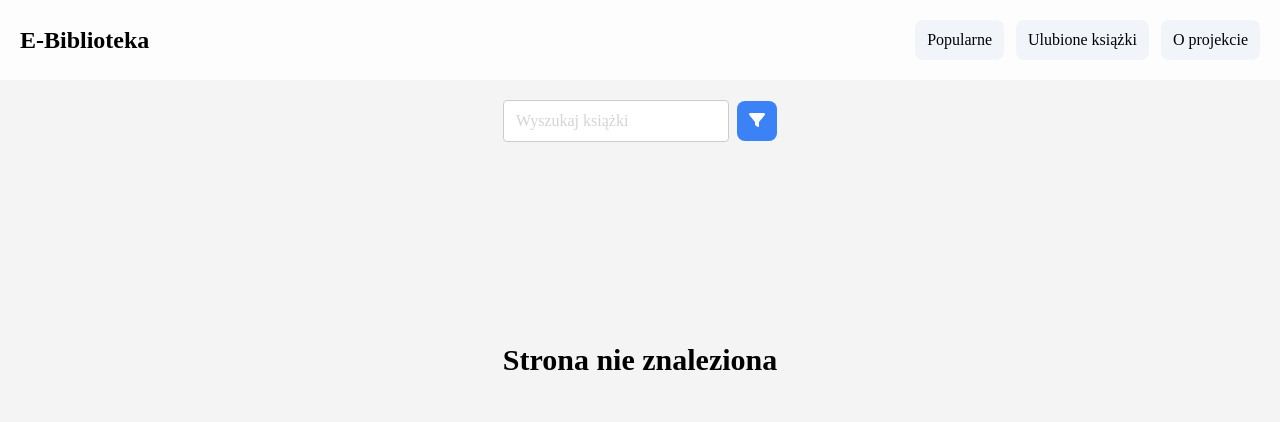
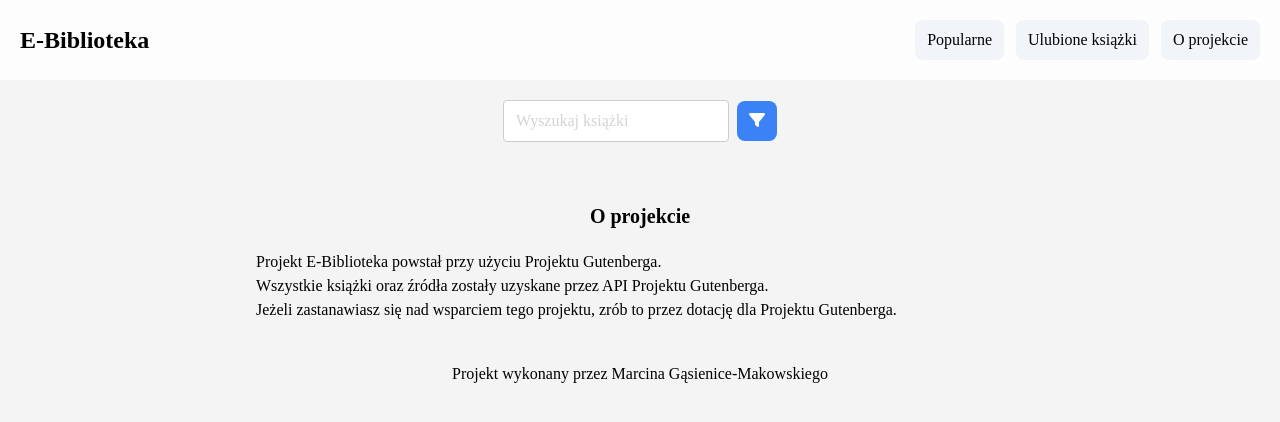
Before and after one commit to Martiinii/eLibrary, a Next.js app: page /about in a window 1280 px wide. Before the commit this address had no page. Shown: the top 422 px of the page. Built offline with nearby package versions, Linux system fonts and the light colour scheme.

Commit message:
Added about page

```diff
--- /dev/null
+++ b/pages/about.jsx
@@ -0,0 +1,18 @@
+const AboutPage = () => {
+    return (
+        <>
+            <h2 className="font-bold text-xl text-center m-5">O projekcie</h2>
+            <section className="max-w-3xl mx-auto flex flex-col">
+                <p>Projekt E-Biblioteka powstał przy użyciu <a className="link" href="https://www.gutenberg.org">Projektu Gutenberga</a>.</p>
+                <p>Wszystkie książki oraz źródła zostały uzyskane przez <a className="link" href="https://gnikdroy.pythonanywhere.com">API Projektu Gutenberga.</a></p>
+                <p>Jeżeli zastanawiasz się nad wsparciem tego projektu, zrób to przez <a className="link" href="https://www.gutenberg.org/donate/">dotację dla Projektu Gutenberga</a>.</p>
+            </section>
+
+            <section className="text-center mt-10">
+                <p>Projekt wykonany przez <a className="link" href="https://martiinii.dev">Marcina Gąsienice-Makowskiego</a></p>
+            </section>
+        </>
+    )
+}
+
+export default AboutPage;
```
